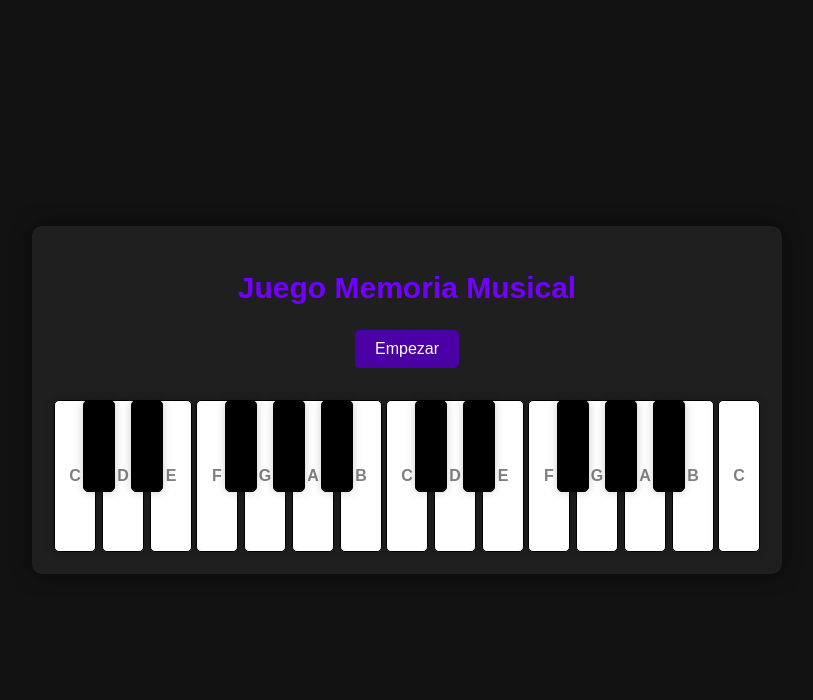
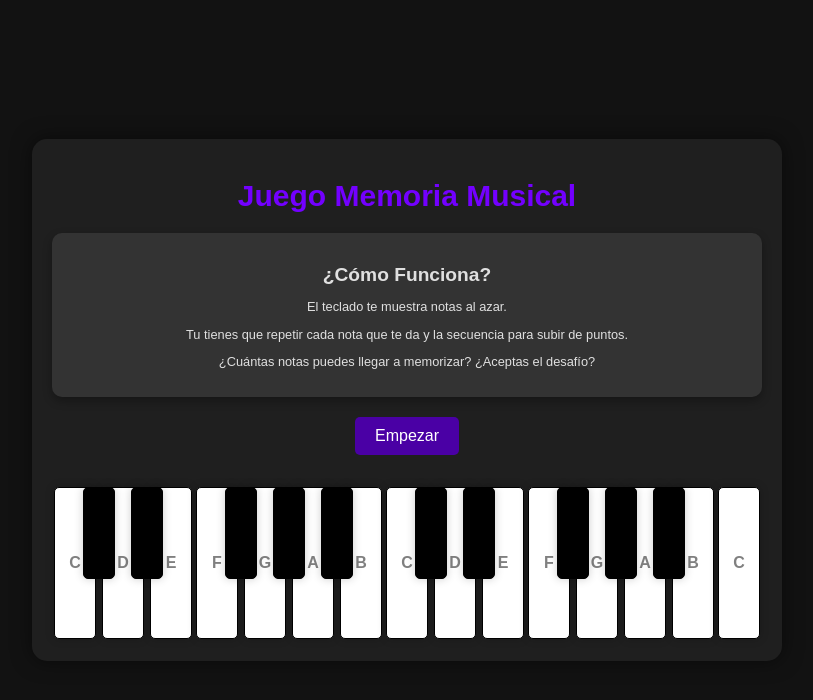
Before and after one commit to Arodzuro/Juego-Memoria-Musical, a plain HTML site: page index.html in a window 1280 px wide. Shown: the whole page, without its empty margins (233-1046 px from the left). Drawn offline with nearby package versions, Linux system fonts and the light colour scheme.

Commit message:
Pequeña actualización
Cambiamos el sonido por uno menos estridente y pusimos indicaciones

```diff
--- a/index.html
+++ b/index.html
@@ -13,7 +13,13 @@
         <p>Por favor, voltea tu dispositivo a modo horizontal para una mejor experiencia de juego.</p>
     </div>
     <div id="game-container">
-        <h2>Juego Memoria Musical</h2>
+        <h1>Juego Memoria Musical</h1>
+        <div id="intro" class="intro">
+            <h2>¿Cómo Funciona?</h2>
+            <p>El teclado te muestra notas al azar.</p>
+            <p>Tu tienes que repetir cada nota que te da y la secuencia para subir de puntos.</p>
+            <p>¿Cuántas notas puedes llegar a memorizar? ¿Aceptas el desafío?</p>
+        </div>
         <button id="startButton">Empezar</button>
         <div id="message"></div>
         <div id="keyboard"></div>
--- a/script.js
+++ b/script.js
@@ -1,8 +1,7 @@
 document.addEventListener('DOMContentLoaded', () => {
-    // Configuración del sintetizador
-    const synth = new Tone.Synth().toDestination();
-
-    // Secuencia de notas (patrón) que el juego genera
+    // Configuración del AMSynth para un sonido más natural
+    const synth = new Tone.AMSynth().toDestination();
+        // Secuencia de notas (patrón) que el juego genera
     let patternSequence = [];
     // Secuencia del jugador
     let playerSequence = [];
--- a/style.css
+++ b/style.css
@@ -5,22 +5,44 @@ body {
     display: flex;
     justify-content: center;
     align-items: center;
-    height: 100vh;
+    min-height: 100vh;
     margin: 0;
+    box-sizing: border-box;
 }
 
 #game-container {
     text-align: center;
     padding: 20px;
-    border-radius: 10px;
+    border-radius: 15px;
     background-color: #1F1F1F;
     box-shadow: 0px 0px 20px rgba(0, 0, 0, 0.5);
 
 }
 
-h2 {
+h1 {
     color: #7300ff;
     font-size: 30px;
+}
+
+/*Introducción*/
+.intro {
+    background: #333333;
+    color: #e0e0e0;
+    padding: 15px;
+    border-radius: 10px;
+    box-shadow: 0 4px 10px rgba(0, 0, 0, 0.3);
+    margin-bottom: 20px;
+    text-align:center;
+    font-size: 0.8em;
+}
+
+.intro h2 {
+    font-size: 1.5em;
+    margin-bottom: 10px;
+}
+
+.intro p {
+    font-size: 1em;
 }
 
 button {
```
